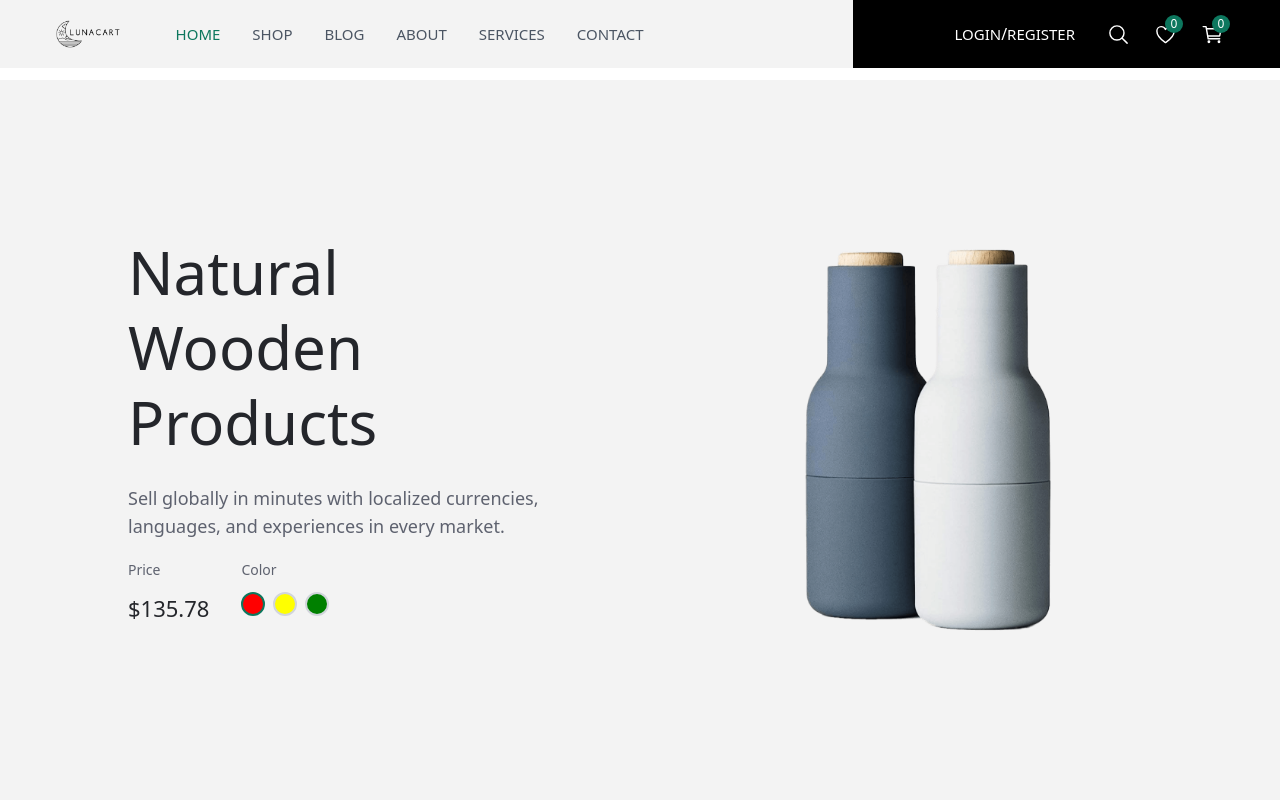
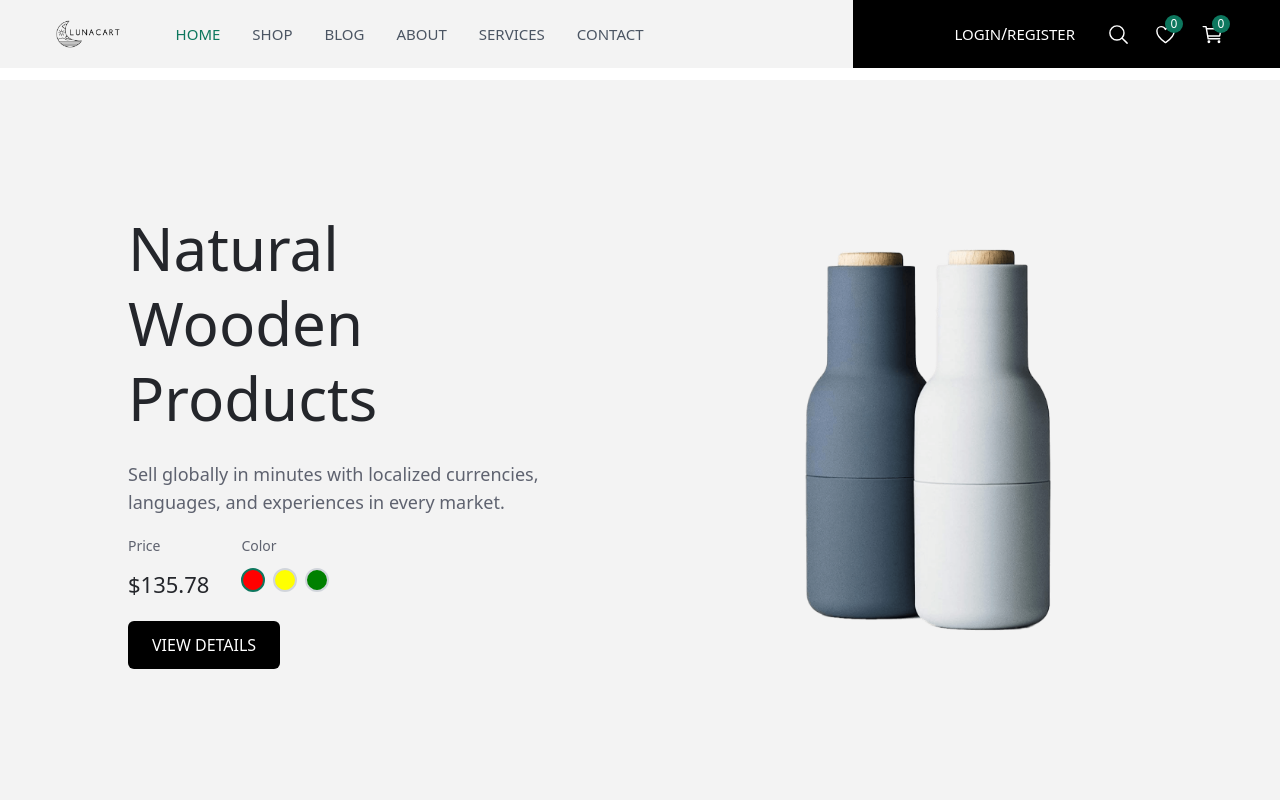
Before and after one commit to gabriellamsa/ecommerce-website, a React (Vite) app: page / in a window 1280 px wide. Shown: the top 800 px of the page. Built offline with nearby package versions, Linux system fonts and the light colour scheme.

Commit message:
add: 'View Details' button with black background and rounded borders

```diff
--- a/src/components/common/hero/Hero.jsx
+++ b/src/components/common/hero/Hero.jsx
@@ -36,7 +36,6 @@ export const HeroItem = ({ title, description, price, color, image }) => {
 
   return (
     <section className="content flex flex-col lg:flex-row justify-between items-center lg:px-16 h-[50vh] lg:h-[90vh] relative z-20">
-      {/* Left Content */}
       <div className="left w-full lg:w-1/2 p-8 lg:p-16">
         <Title
           level={1}
@@ -70,9 +69,13 @@ export const HeroItem = ({ title, description, price, color, image }) => {
             </div>
           </div>
         </div>
+        <div className="flex items-center gap-8">
+          <button className="uppercase bg-black text-white py-3 px-6 rounded-md hover:bg-gray-800 transition">
+            View Details
+          </button>
+        </div>
       </div>
 
-      {/* Right Content */}
       <div className="right w-full lg:w-1/2 flex justify-center items-center">
         <img
           src={image}
```
